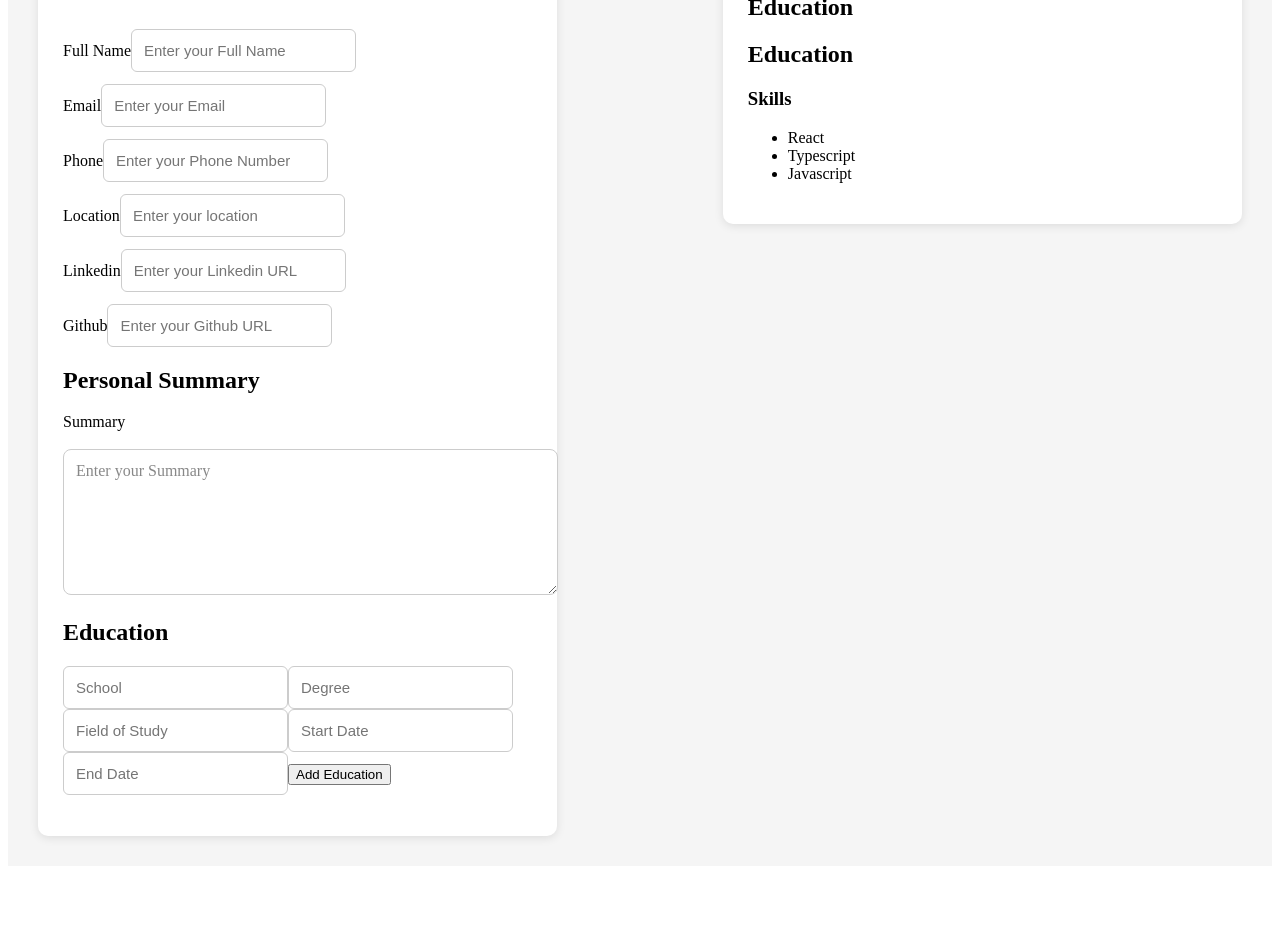
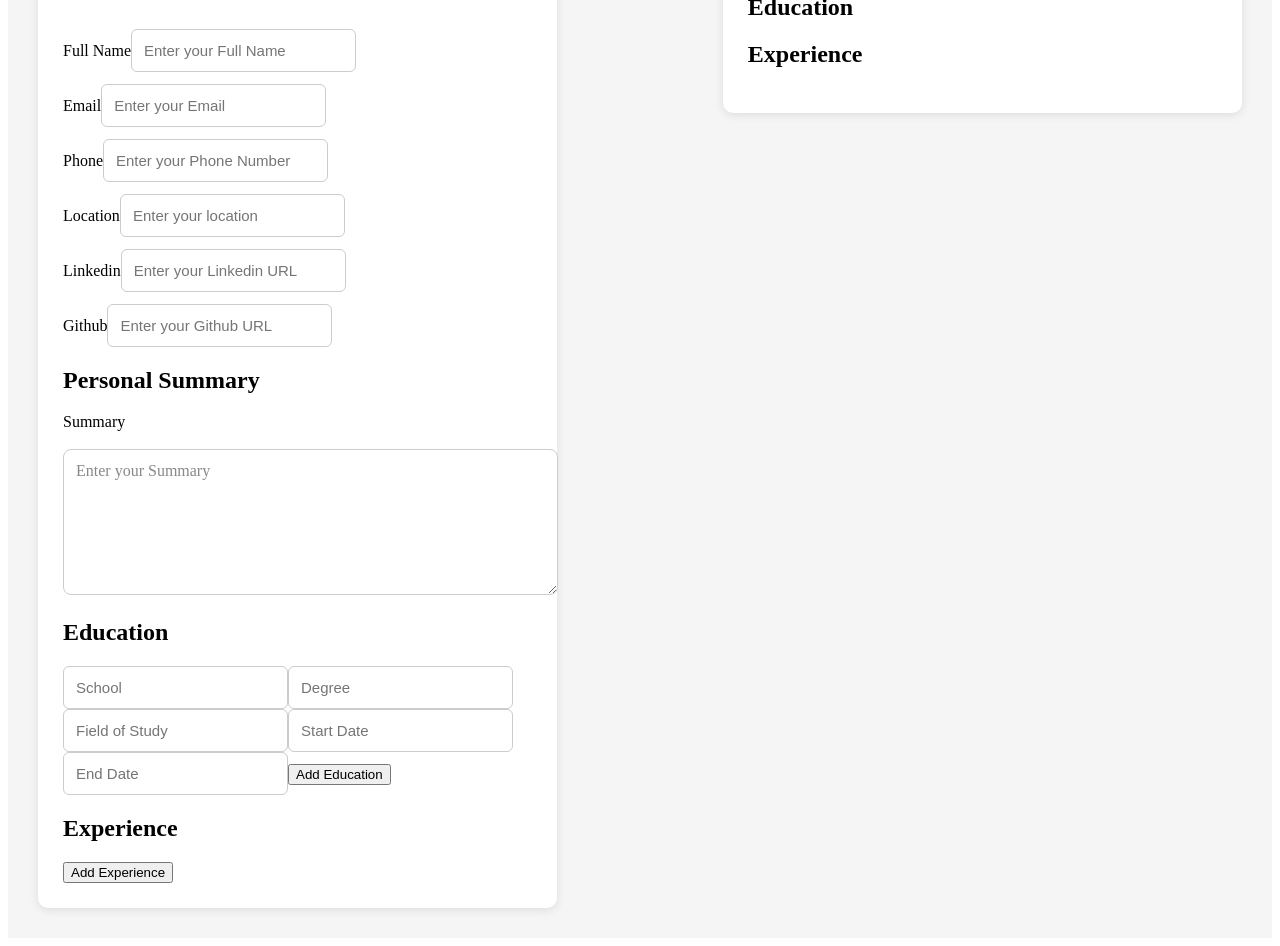
Before and after one commit to nidhi-baberwal/ai-resume-builder-v2, a React (Vite) app: page / in a window 1280 px wide. Shown: the part 180-1126 px from the top of the page. Before the commit the page ends 1054 px from the top, so only its background shows below. Built offline with nearby package versions, Linux system fonts and the light colour scheme.

Commit message:
feat: add Experience Form with live resume preview

```diff
--- a/src/pages/ResumeEditor.tsx
+++ b/src/pages/ResumeEditor.tsx
@@ -4,6 +4,7 @@ import type { Resume } from "../types/resume";
 import PersonalInfoForm from "../resume/PersonalInfoForm";
 import SummaryForm from "../resume/SummaryForm";
 import EducationForm from "../resume/EducationForm";
+import ExperienceForm from "../resume/ExperienceForm";
 
 export default function ResumeEditor(){
 
@@ -44,6 +45,10 @@ export default function ResumeEditor(){
         setResume = {setResume}
         />
 
+        <ExperienceForm
+        resume = {resume}
+        setResume = {setResume}
+        />
     </div>
 
     <div className="toolbar">
@@ -75,8 +80,6 @@ export default function ResumeEditor(){
 
         <h2>Education</h2>
 
-        <h2>Education</h2>
-
         {resume.education.map((edu, index) => (
         <div key={index}>
         <h4>{edu.degree}</h4>
@@ -89,12 +92,18 @@ export default function ResumeEditor(){
        </div>
         ))}
 
-        <h3>Skills</h3>
-        <ul>
-            <li>React</li>
-            <li>Typescript</li>
-            <li>Javascript</li>
-        </ul>
+       <h2>Experience</h2>
+
+       {resume.experience.map((exp, index) => (
+        <div key={index}>
+          <h4>{exp.company}</h4>
+          <p>{exp.position}</p>
+          <p>
+            {exp.startDate} - {exp.endDate}
+            </p>
+            <p>{exp.description}</p>
+        </div>
+       ))}
     </div>
 </div>
 
--- /dev/null
+++ b/src/resume/ExperienceForm.tsx
@@ -0,0 +1,102 @@
+import type { Resume } from "../types/resume";
+
+interface ExperienceFormProps{
+ resume: Resume;
+ setResume: React.Dispatch<React.SetStateAction<Resume>>
+}
+
+export default function ExperienceForm({
+   resume,
+   setResume,
+}: ExperienceFormProps) {
+
+    const addExperience = () => {
+        setResume({
+            ...resume,
+            experience: [
+                ...resume.experience,
+            {
+                company: "",
+                position: "",
+                startDate: "",
+                endDate: "",
+                description: ""
+            },
+            ],
+        });
+    }
+
+    const handleChange = (
+        index: number,
+        field: string,
+        value: string,
+    ) => {
+
+        const updatedExperience = [...resume.experience];
+
+        updatedExperience[index] = {
+            ...updatedExperience[index],
+            [field]: value,
+        };
+
+        setResume({
+            ...resume,
+            experience: updatedExperience,
+        });
+    }
+    return(
+        <>
+         <h2>Experience</h2>
+
+         {resume.experience.map((exp, index) => (
+            <div key = {index}>
+                <input
+                type="text"
+                placeholder="Company"
+                value={exp.company}
+                onChange={(e) =>
+                    handleChange(index, "company", e.target.value)}
+                />
+
+                <input
+                type="text"
+                placeholder="Position"
+                value={exp.position}
+                onChange={(e) =>
+                    handleChange(index, "position", e.target.value)}
+                />
+
+                <input
+                type="text"
+                placeholder="Start Date"
+                value={exp.startDate}
+                onChange={(e) =>
+                    handleChange(index, "startDate", e.target.value)}
+                />
+
+                <input
+                type="text"
+                placeholder="End Date"
+                value={exp.endDate}
+                onChange={(e) =>
+                    handleChange(index, "endDate", e.target.value)}
+                />
+
+                <input
+                type="text"
+                placeholder="Description"
+                value={exp.description}
+                onChange={(e) =>
+                    handleChange(index, "description", e.target.value)}
+                />
+
+            </div>
+         ))}
+
+         <button onClick = {addExperience}>
+            Add Experience
+         </button>
+        </>
+
+    );
+}
```
